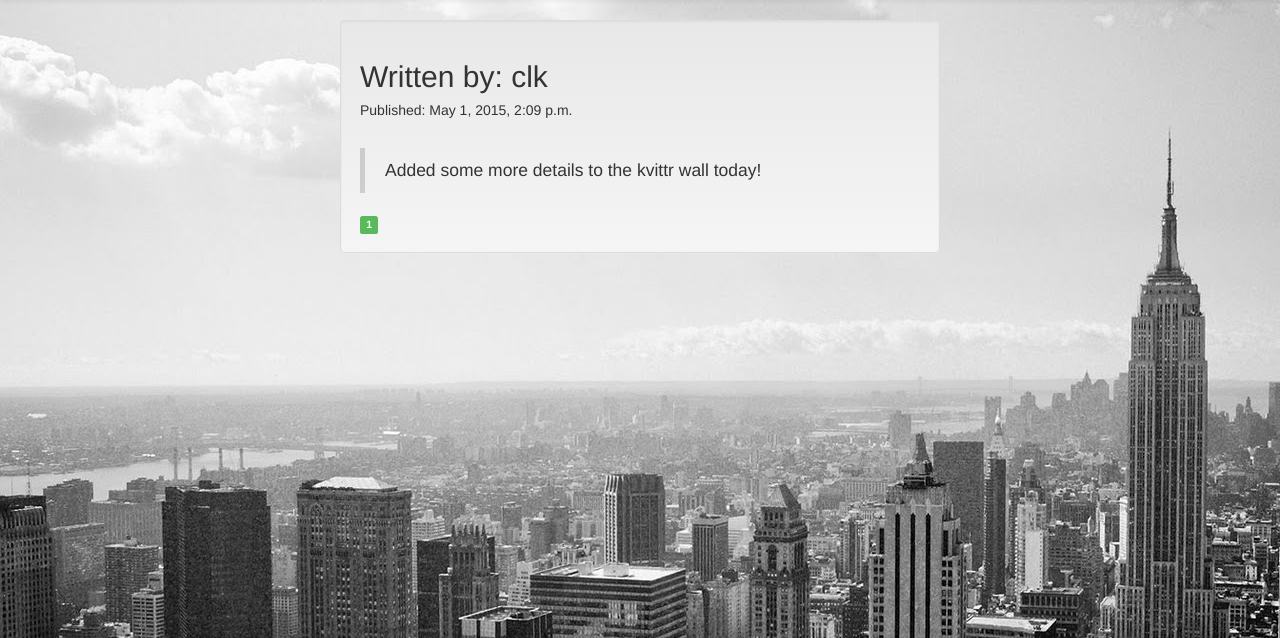
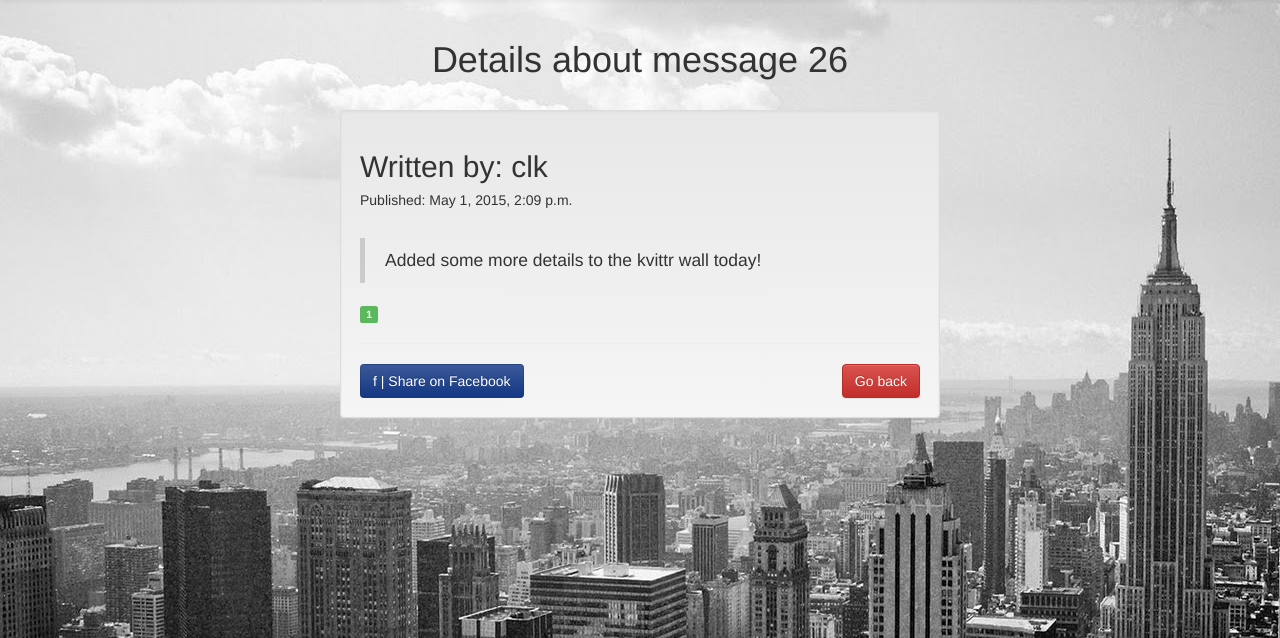
Before and after one commit to CLKarlsen/kvittr, a Django app: page /kvittr_messages/26/ in a window 1280 px wide. Shown: the part 52-690 px from the top of the page. Run offline with Django 3.2, Linux system fonts and the light colour scheme; data comes from the database, SQL or seed files in the repository; some libraries are stand-ins or nearby versions.

Commit message:
Added a "go back" button, a facebook button, and meta tags for facebook open graph.

```diff
--- a/kvittr/kvittr_messages/templates/kvittr_messages/message_details.html
+++ b/kvittr/kvittr_messages/templates/kvittr_messages/message_details.html
@@ -1,10 +1,19 @@
 {% extends 'theme/base.html' %}
 {% load staticfiles %}
 {% block extra_head %}
+    <meta property="og:title" content="{{ message.created_by }}, has published a new message!" />
+    <meta property="og:type" content="website" />
+    <meta property="og:site_name" content="kvittr.no" />
+    <meta property="og:description" content="{{ message.message }}" />
+    <meta property="og:url" content="http://kvittr.no/kvittr_messages/{{ message.id }}" />
+
         <link rel="stylesheet" href="{% static "kvittr_messages/css/style.css" %}">
 {% endblock extra_head %}
 {% block subheader %} Message details {% endblock %}
 {% block pagecontent %}
+
+        <h1 class="text-center"> Details about message {{ message.id }} </h1>
+        <br>
 
 	<div class="well well_center">
 		<h2>Written by: {{ message.created_by }} </h2>
@@ -20,7 +29,10 @@
                 {% endif %}
                 <span class="label label-success label-as-badge" id="id-likes-for-message-{{ message.id }}">{{ message.likes }}</span>
         </button>
+
+        <hr>
+        <a href="http://www.facebook.com/" class="btn btn-facebook">f | Share on Facebook</a>
+        <a href="{% url 'message_listing' %}" class="btn btn-danger pull-right">Go back</a>
 	</div>
 
-
 {% endblock %}
```
